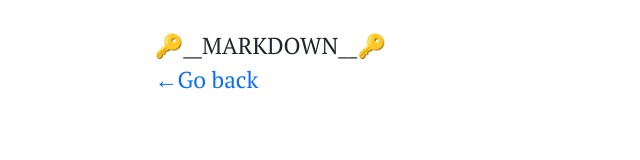
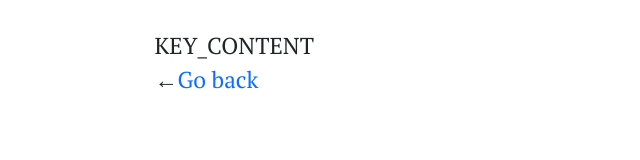
Before and after one commit to jcerdenia/j.cerdenia.com, a website: page templates/entry.html in a window 1280 px wide. Shown: the whole page, without its empty margins (0-640 px from the left). Drawn offline with nearby package versions, Linux system fonts and the light colour scheme; a web font is replaced by a local one.

Commit message:
Update templates

```diff
--- a/templates/template-note.html
+++ b/templates/entry.html
@@ -17,15 +17,13 @@
     <link href="../css/style.css" type="text/css" rel="stylesheet" />
     <link rel="shortcut icon" type="image/jpg" href="" />
 
-    <title>🔑__TITLE__🔑</title>
+    <title>KEY_TITLE - J.C.'s Notebook</title>
   </head>
   <body>
     <main class="container content my-4">
       <!-- Content here -->
-      🔑__MARKDOWN__🔑
-      <div>
-        <a href="../">←Go back</a>
-      </div>
+      KEY_CONTENT
+      <div>←<a href="../">Go back</a></div>
     </main>
   </body>
 </html>
```
Also changed, not shown: templates/index.html (renamed from templates/template-index.html, +3 -3 lines).
